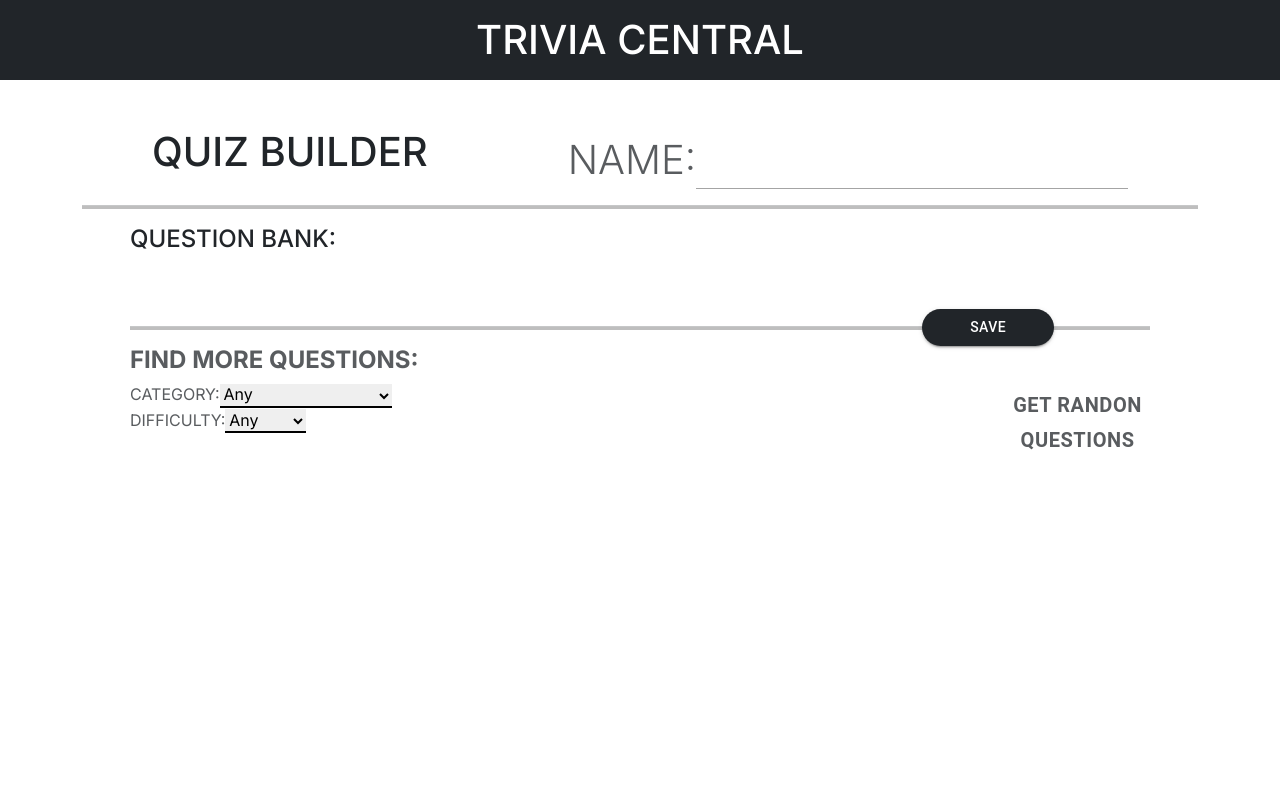
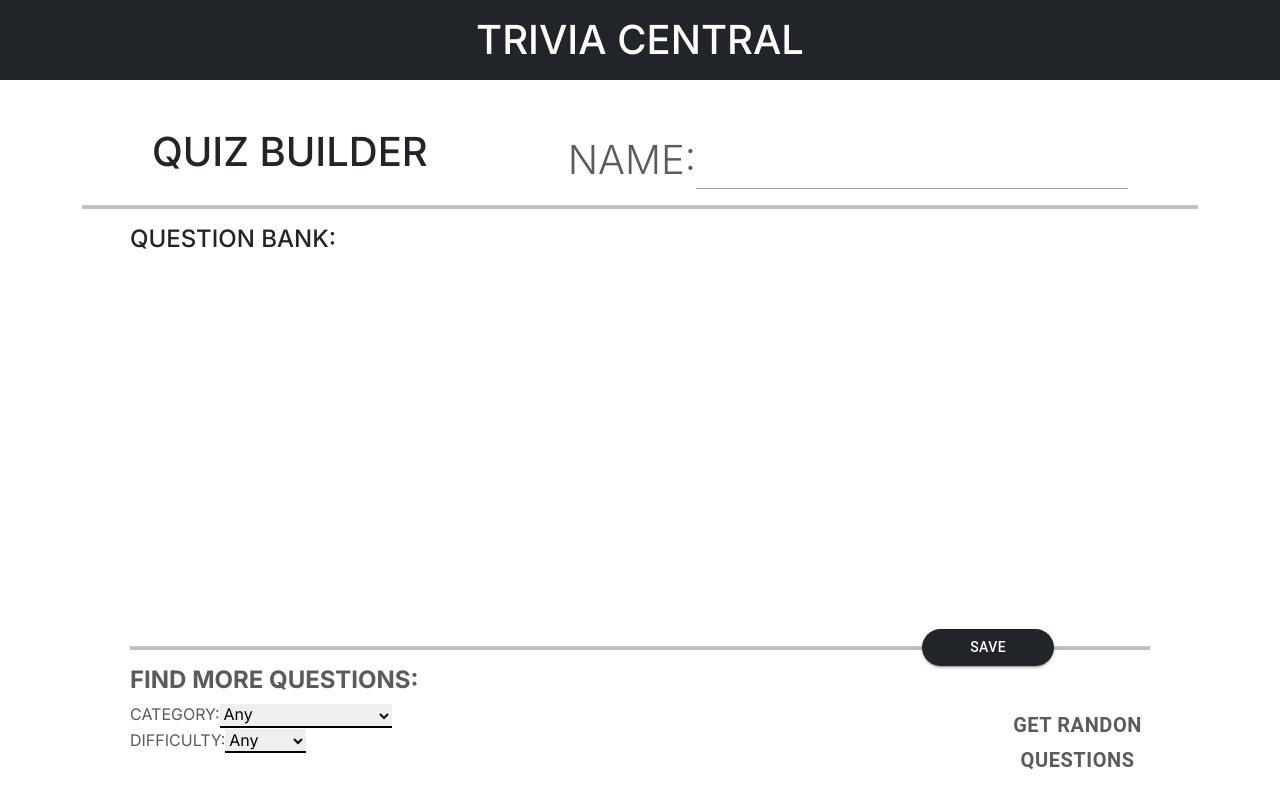
Before and after one commit to JerryDiazMestre/capstone-project, a Next.js app: page /quiz_builder in a window 1280 px wide. Shown: the top 808 px of the page. Built offline with nearby package versions, Linux system fonts and the light colour scheme.

Commit message:
midnight commit + 1

```diff
--- a/src/app/quiz_builder/page.tsx
+++ b/src/app/quiz_builder/page.tsx
@@ -119,7 +119,7 @@ export default function Page() {
                             <div>
                                 <h4>QUESTION BANK:</h4>
                             </div>
-                            <div>
+                            <div style={{height:"40vh", overflow:"auto"}}>
                                 <QuestionBankList questions={questionList}/>
                             </div>
                             <hr style={{borderBottom:"#000 solid 3px", marginTop:"4rem"}} />
@@ -157,7 +157,7 @@ export default function Page() {
                                 </div>
                             </div>
 
-                            <div style={{height:"50vh", overflow:"auto"}}>
+                            <div style={{height:"40vh", overflow:"auto"}}>
                                 <div className='list-group'>
                                 {questionsAvailables.map((item, index) => {
                                         return <div className='list-group-item d-flex justify-content-between' key={item.id} id={item.id}>
```
